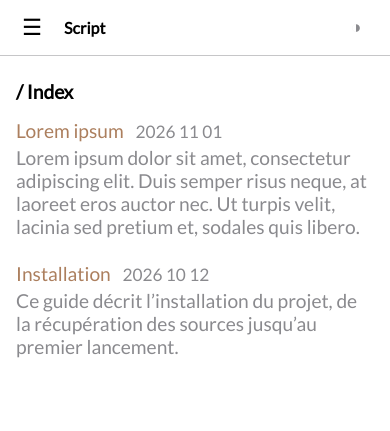
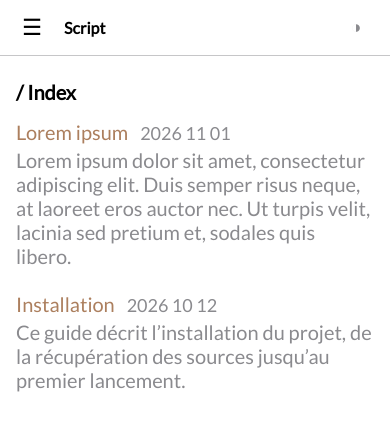
Before and after one commit to script-txt/script-txt.github.io, a Jekyll site: the page built from index.html, in a window 390 px wide. Shown: the top 431 px of the page. Built offline with Jekyll 4.4.1, drawn with Linux system fonts in a browser that asks for light colours.

Commit message:
Update default.html

```diff
--- a/_layouts/default.html
+++ b/_layouts/default.html
@@ -141,7 +141,7 @@
       transition: transform .2s ease;
     }
     .sidebar.open { transform: none; }
-    main { font-size:120%; padding: 1.5rem 1rem 3rem; }
+    main { font-size:125%; padding: 1.5rem 1rem 3rem; }
 
   }
   @media (prefers-reduced-motion: reduce) {
```
